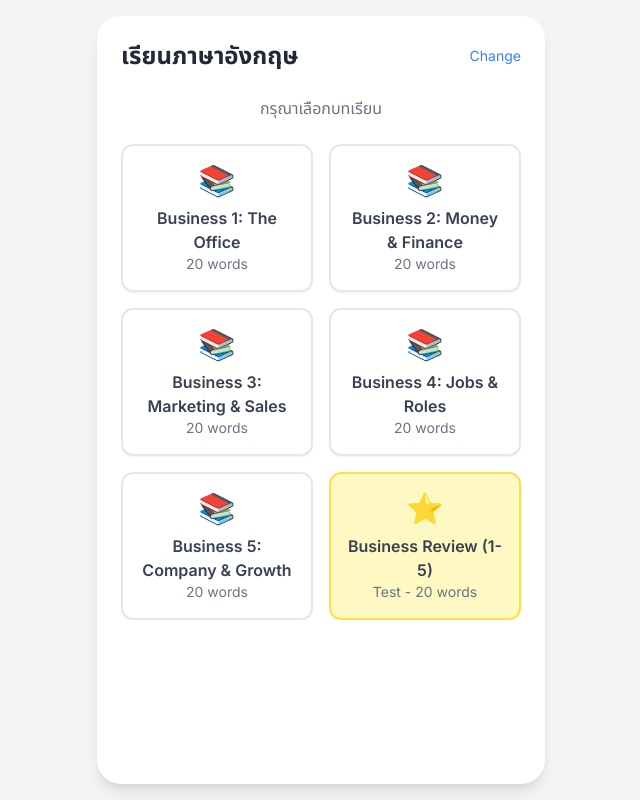
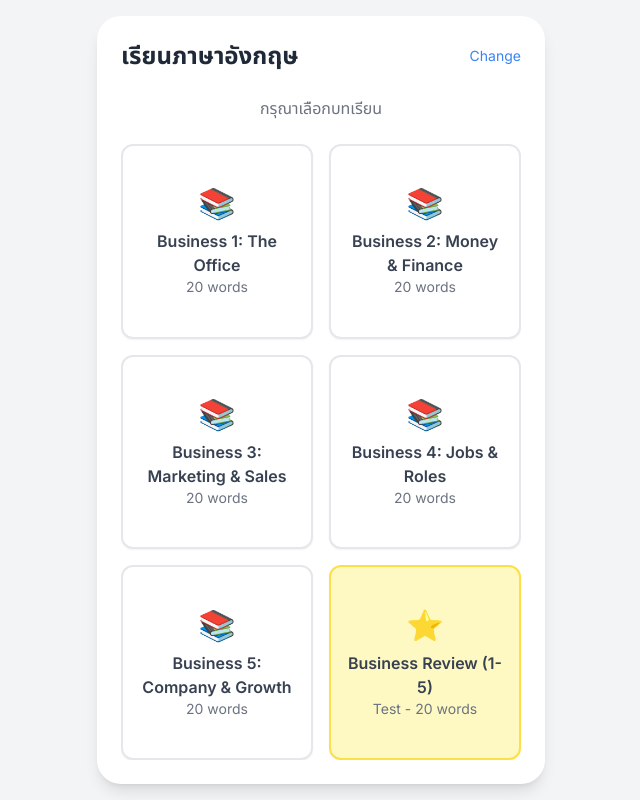
Before and after one commit to chaichat/Flashi, a plain HTML site: page index.html in a window 1280 px wide. Both pictures are taken after a click on the button "English". Shown: the whole page, without its empty margins (319-959 px from the left). Drawn offline with nearby package versions, Linux system fonts and the light colour scheme.

Commit message:
fix: Ensure full height and scrolling for Android lesson menu

```diff
--- a/css/style.css
+++ b/css/style.css
@@ -1,7 +1,5 @@
 html, body {
     height: 100%;
-    width: 100%;
-    overflow: hidden;
 }
 
 body {
--- a/index.html
+++ b/index.html
@@ -23,13 +23,13 @@
         </div>
 
         <!-- Section Selection Screen -->
-        <div id="section-selector" class="w-full bg-white p-6 rounded-3xl shadow-lg hidden flex-grow">
+        <div id="section-selector" class="w-full bg-white p-6 rounded-3xl shadow-lg hidden flex flex-col h-full">
             <div class="flex justify-between items-center mb-6">
                  <h1 id="language-title" class="text-2xl font-bold text-center text-gray-800"></h1>
                  <button id="change-language" class="text-sm text-blue-500 hover:underline">Change</button>
             </div>
             <p class="text-center text-gray-500 mb-6">กรุณาเลือกบทเรียน</p>
-            <div id="section-grid" class="section-grid overflow-y-auto">
+            <div id="section-grid" class="section-grid overflow-y-auto flex-grow">
                 <!-- Sections will be populated by JavaScript -->
             </div>
         </div>
```
Also changed, not shown: tempfiles/1000007420.jpg (added).
